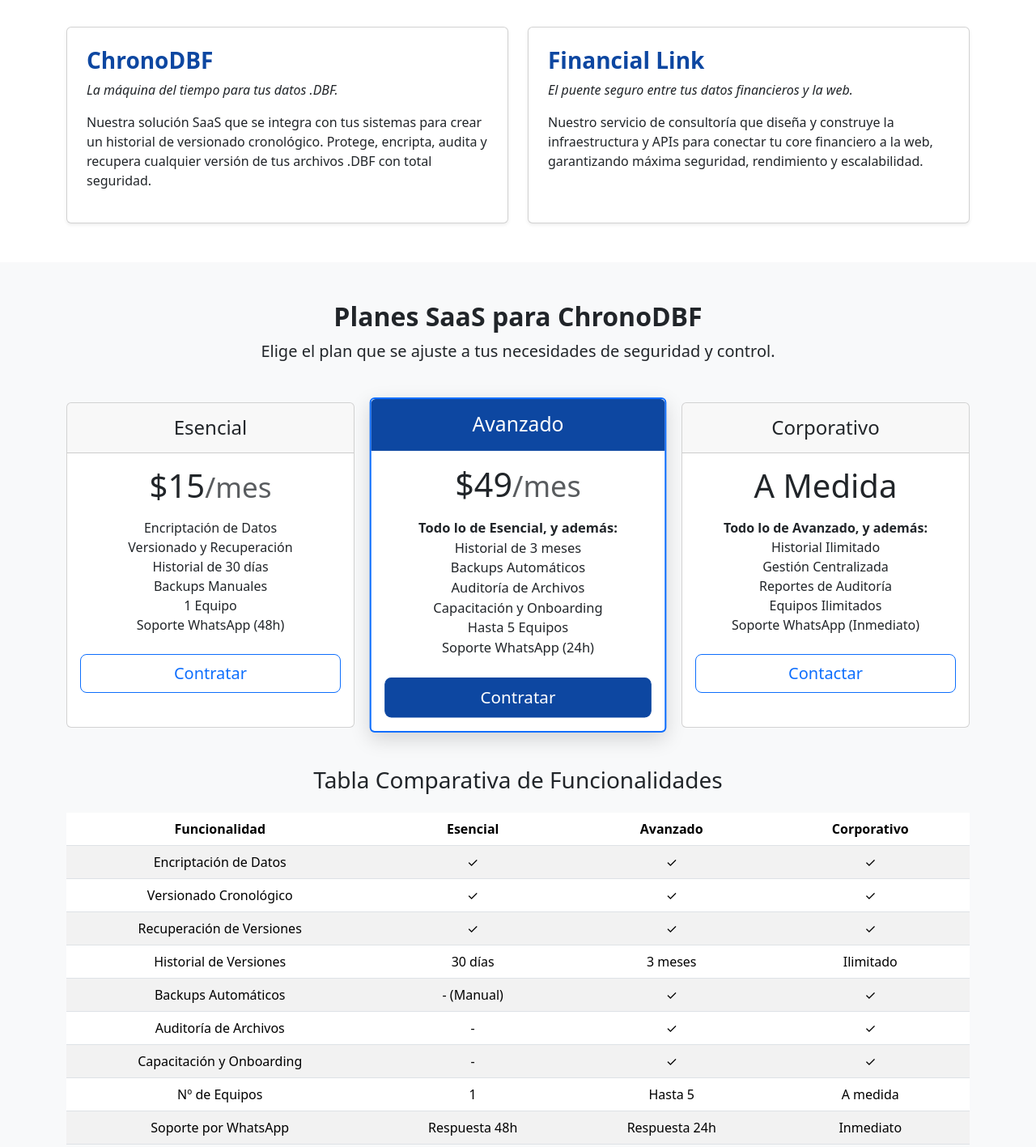
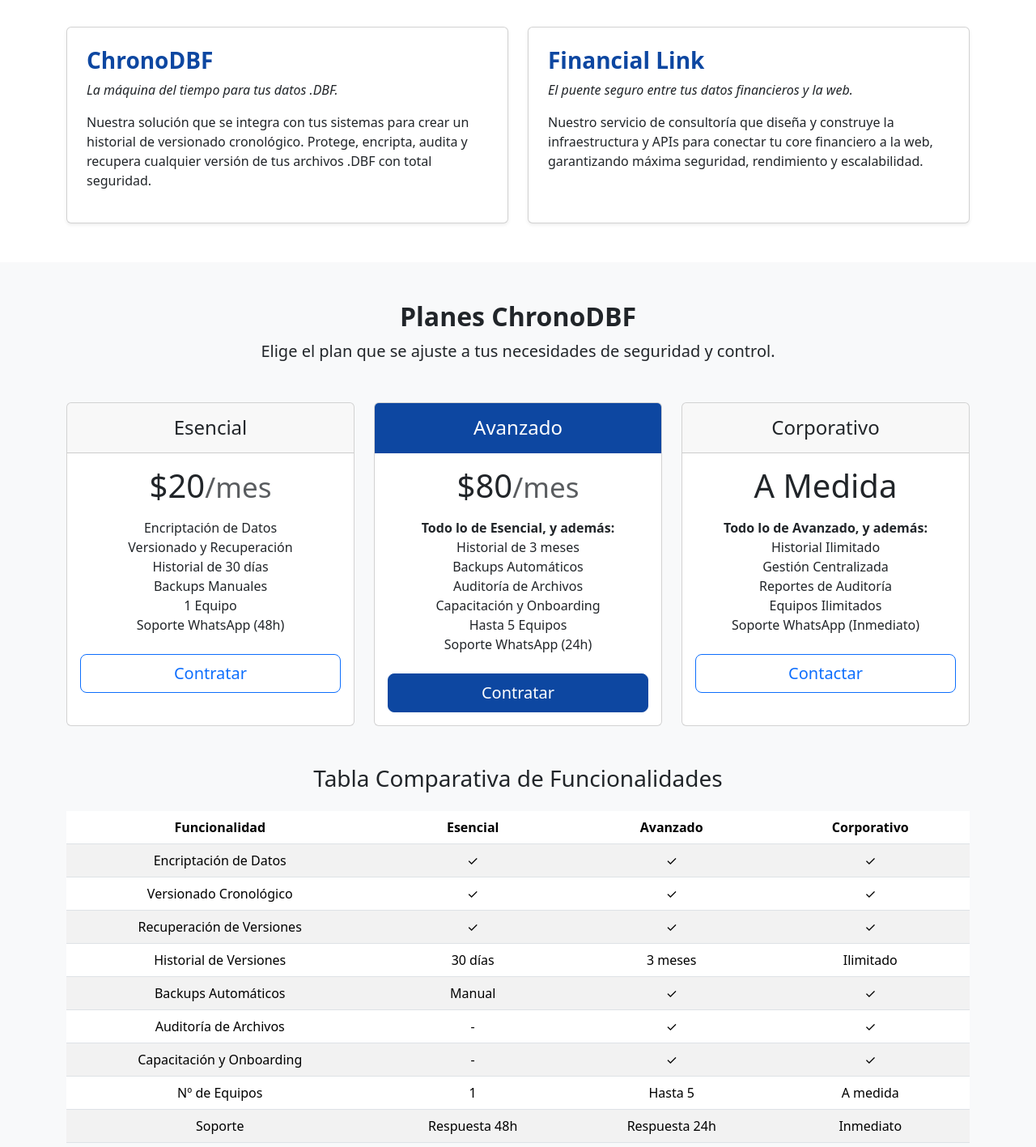
Before and after one commit to PabloC2A/byteandino.github.io, a plain HTML site: page index.html in a window 1280 px wide. Shown: the part 660-2077 px from the top of the page at 81% size. Drawn offline with nearby package versions, Linux system fonts and the light colour scheme.

Commit message:
actualizacion

```diff
--- a/index.html
+++ b/index.html
@@ -77,7 +77,7 @@
         <div class="container py-5">
             <h1 class="display-4 fw-bold">Protege y Moderniza tus Sistemas Críticos</h1>
             <p class="lead col-lg-8 mx-auto mb-4">
-                Ofrecemos planes SaaS para el versionado de datos legacy con <strong>ChronoDBF</strong> y consultoría experta para la exposición segura de plataformas financieras con <strong>Financial Link</strong>.
+                Ofrecemos planes para el versionado de tus datos legacy con <strong>ChronoDBF</strong> y consultoría para la exposición segura de plataformas financieras con <strong>Financial Link</strong>.
             </p>
             <a href="#contact" class="btn btn-success btn-lg px-4 me-sm-3">Contactar por WhatsApp</a>
             <a href="#plans" class="btn btn-outline-light btn-lg px-4">Ver Planes</a>
@@ -94,7 +94,7 @@
                     <div class="card-body p-4">
                         <h3 class="card-title fw-bold text-primary">ChronoDBF</h3>
                         <p class="fst-italic">La máquina del tiempo para tus datos .DBF.</p>
-                        <p>Nuestra solución SaaS que se integra con tus sistemas para crear un historial de versionado cronológico. Protege, encripta, audita y recupera cualquier versión de tus archivos .DBF con total seguridad.</p>
+                        <p>Nuestra solución que se integra con tus sistemas para crear un historial de versionado cronológico. Protege, encripta, audita y recupera cualquier versión de tus archivos .DBF con total seguridad.</p>
                     </div>
                 </div>
             </div>
@@ -113,7 +113,7 @@
     <section id="plans" class="py-5 section-bg">
         <div class="container">
             <div class="text-center mb-5">
-                <h2 class="fw-bold">Planes SaaS para ChronoDBF</h2>
+                <h2 class="fw-bold">Planes ChronoDBF</h2>
                 <p class="lead">Elige el plan que se ajuste a tus necesidades de seguridad y control.</p>
             </div>
             <div class="row g-4 justify-content-center">
@@ -124,7 +124,7 @@
                             <h4 class="my-0 fw-normal">Esencial</h4>
                         </div>
                         <div class="card-body">
-                            <h1 class="card-title pricing-card-title">$15<small class="text-body-secondary fw-light">/mes</small></h1>
+                            <h1 class="card-title pricing-card-title">$20<small class="text-body-secondary fw-light">/mes</small></h1>
                             <ul class="list-unstyled mt-3 mb-4">
                                 <li>Encriptación de Datos</li>
                                 <li>Versionado y Recuperación</li>
@@ -139,12 +139,12 @@
                 </div>
 
                 <div class="col-lg-4 col-md-6">
-                    <div class="card h-100 text-center plan-popular">
+                    <div class="card h-100 text-center">
                         <div class="card-header py-3 text-bg-primary border-primary">
                             <h4 class="my-0 fw-normal">Avanzado</h4>
                         </div>
                         <div class="card-body">
-                            <h1 class="card-title pricing-card-title">$49<small class="text-body-secondary fw-light">/mes</small></h1>
+                            <h1 class="card-title pricing-card-title">$80<small class="text-body-secondary fw-light">/mes</small></h1>
                             <ul class="list-unstyled mt-3 mb-4">
                                 <li><strong>Todo lo de Esencial, y además:</strong></li>
                                 <li>Historial de 3 meses</li>
@@ -197,11 +197,11 @@
                             <tr><td>Versionado Cronológico</td><td>✓</td><td>✓</td><td>✓</td></tr>
                             <tr><td>Recuperación de Versiones</td><td>✓</td><td>✓</td><td>✓</td></tr>
                             <tr><td>Historial de Versiones</td><td>30 días</td><td>3 meses</td><td>Ilimitado</td></tr>
-                            <tr><td>Backups Automáticos</td><td>- (Manual)</td><td>✓</td><td>✓</td></tr>
+                            <tr><td>Backups Automáticos</td><td>Manual</td><td>✓</td><td>✓</td></tr>
                             <tr><td>Auditoría de Archivos</td><td>-</td><td>✓</td><td>✓</td></tr>
                             <tr><td>Capacitación y Onboarding</td><td>-</td><td>✓</td><td>✓</td></tr>
                             <tr><td>Nº de Equipos</td><td>1</td><td>Hasta 5</td><td>A medida</td></tr>
-                            <tr><td>Soporte por WhatsApp</td><td>Respuesta 48h</td><td>Respuesta 24h</td><td>Inmediato</td></tr>
+                            <tr><td>Soporte</td><td>Respuesta 48h</td><td>Respuesta 24h</td><td>Inmediato</td></tr>
                         </tbody>
                     </table>
                 </div>
```
